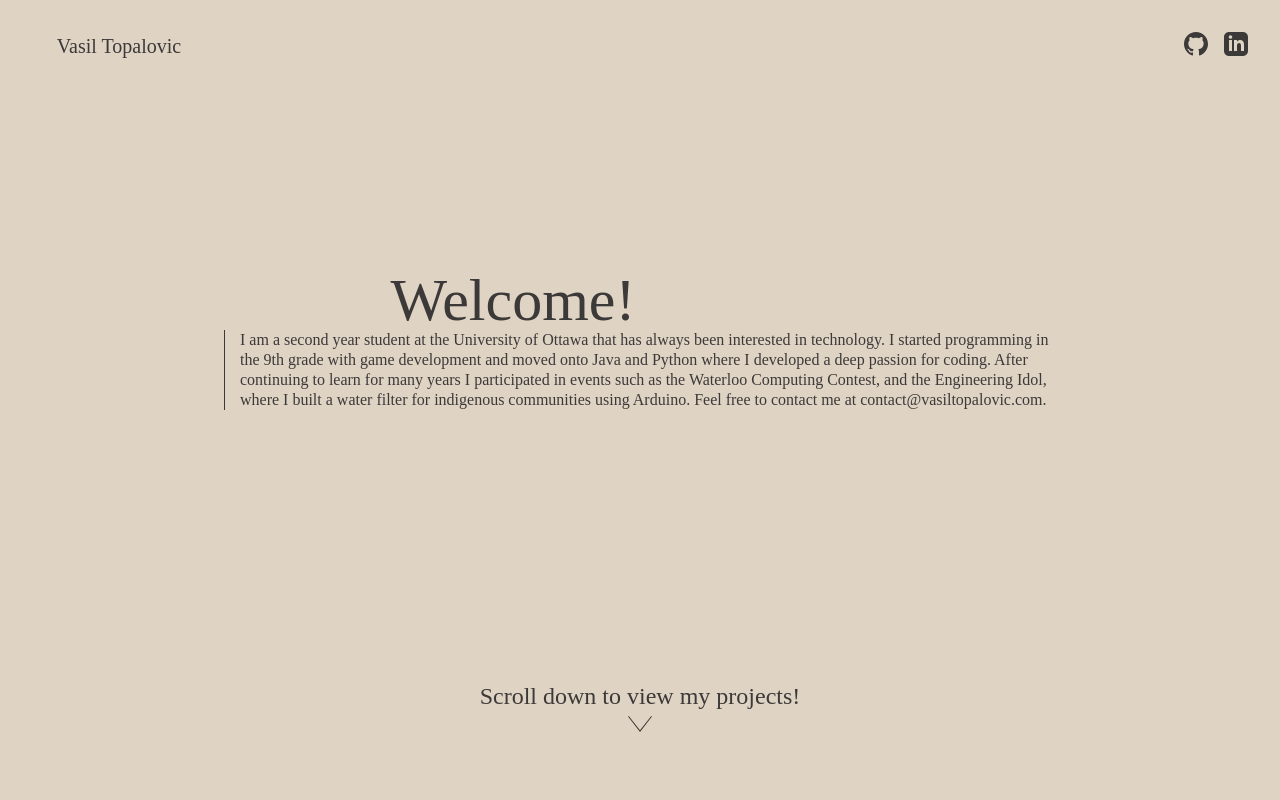
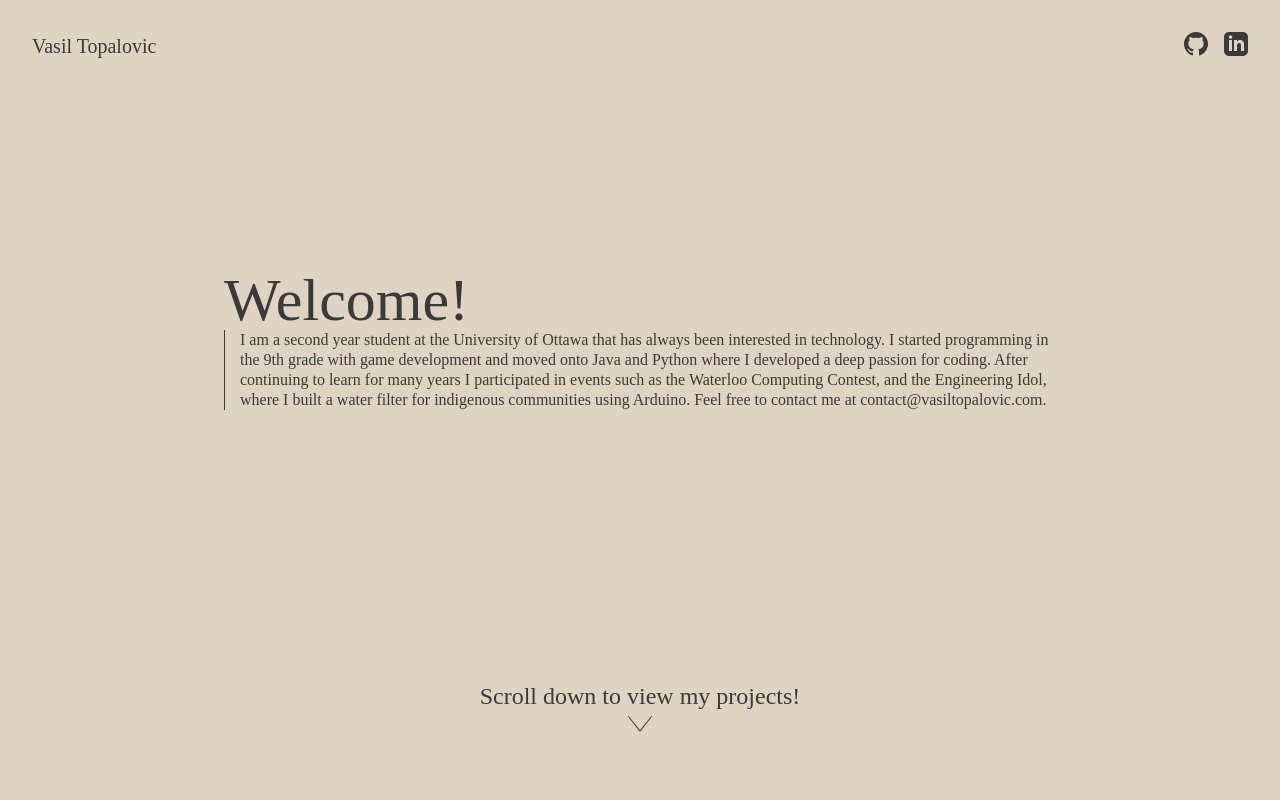
Before and after one commit to vasiltop/personal-website, a Nuxt app: page / in a window 1280 px wide. Shown: the top 800 px of the page. Built offline with nearby package versions, Linux system fonts and the light colour scheme.

Commit message:
feat: remove slid in

```diff
--- a/pages/index.css
+++ b/pages/index.css
@@ -32,22 +32,6 @@
 .fade-intro-delay {
 	animation: fade-intro 3s ease forwards;
 	animation-delay: 2s;
-}
-
-h1 {
-	animation: left-slide 2s linear both;
-	animation-timeline: view();
-	animation-range: 0% 1%;
-}
-
-@keyframes left-slide {
-	0% {
-		transform: translateX(-100%);
-	}
-
-	100% {
-		transform: translateX(20%);
-	}
 }
 
 html,
```
